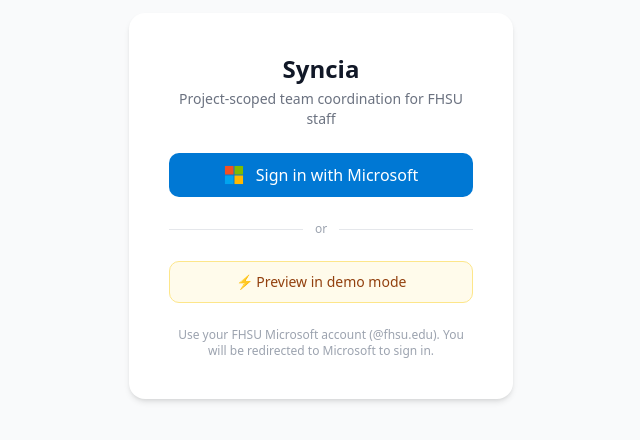
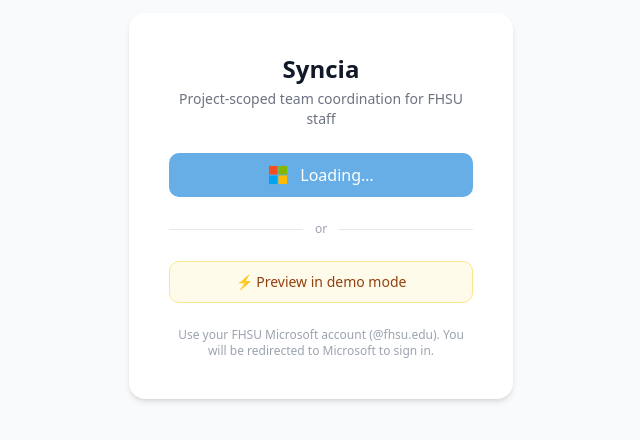
Before and after one commit to rattnak/syncia, a Next.js app: page /login in a window 1280 px wide. Shown: the part 194-634 px from the top of the page, without its empty margins (319-959 px from the left). Built offline with nearby package versions, Linux system fonts and the light colour scheme; no server answers.

Commit message:
fix: use CSRF form POST to initiate NextAuth v4 OAuth instead of GET href

```diff
--- a/app/(auth)/login/page.tsx
+++ b/app/(auth)/login/page.tsx
@@ -1,7 +1,7 @@
 'use client'
 
 import { useSearchParams } from 'next/navigation'
-import { Suspense } from 'react'
+import { Suspense, useEffect, useState } from 'react'
 
 const errorMessage: Record<string, string> = {
   OAuthSignin:        'Could not start Microsoft sign-in.',
@@ -16,9 +16,17 @@
 function LoginForm() {
   const searchParams = useSearchParams()
   const error = searchParams.get('error')
+  const [csrfToken, setCsrfToken] = useState('')
 
-  // Direct link to NextAuth's Azure AD sign-in — no JS required, no race conditions
-  const signInUrl = '/api/auth/signin/azure-ad?callbackUrl=%2Fdashboard'
+  useEffect(() => {
+    // Clear demo cookie
+    document.cookie = 'syncia-demo=; path=/; max-age=0'
+    // Fetch CSRF token required by NextAuth v4 for POST-based OAuth initiation
+    fetch('/api/auth/csrf')
+      .then((r) => r.json())
+      .then((d) => setCsrfToken(d.csrfToken ?? ''))
+      .catch(() => {})
+  }, [])
 
   return (
     <main className="min-h-screen flex items-center justify-center bg-gray-50">
@@ -40,14 +48,23 @@
           </div>
         )}
 
-        <a
-          href={signInUrl}
-          onClick={() => { document.cookie = 'syncia-demo=; path=/; max-age=0' }}
-          className="w-full flex items-center justify-center gap-3 bg-[#0078d4] hover:bg-[#106ebe] text-white font-medium py-2.5 px-4 rounded-lg transition"
+        {/* NextAuth v4 requires a form POST with csrfToken to initiate OAuth */}
+        <form
+          action="/api/auth/signin/azure-ad"
+          method="POST"
+          className="w-full"
         >
-          <MicrosoftIcon />
-          Sign in with Microsoft
-        </a>
+          <input type="hidden" name="csrfToken" value={csrfToken} />
+          <input type="hidden" name="callbackUrl" value="/dashboard" />
+          <button
+            type="submit"
+            disabled={!csrfToken}
+            className="w-full flex items-center justify-center gap-3 bg-[#0078d4] hover:bg-[#106ebe] disabled:bg-[#0078d4]/60 text-white font-medium py-2.5 px-4 rounded-lg transition"
+          >
+            <MicrosoftIcon />
+            {csrfToken ? 'Sign in with Microsoft' : 'Loading…'}
+          </button>
+        </form>
 
         <div className="w-full flex items-center gap-3">
           <div className="flex-1 h-px bg-gray-200" />
```
